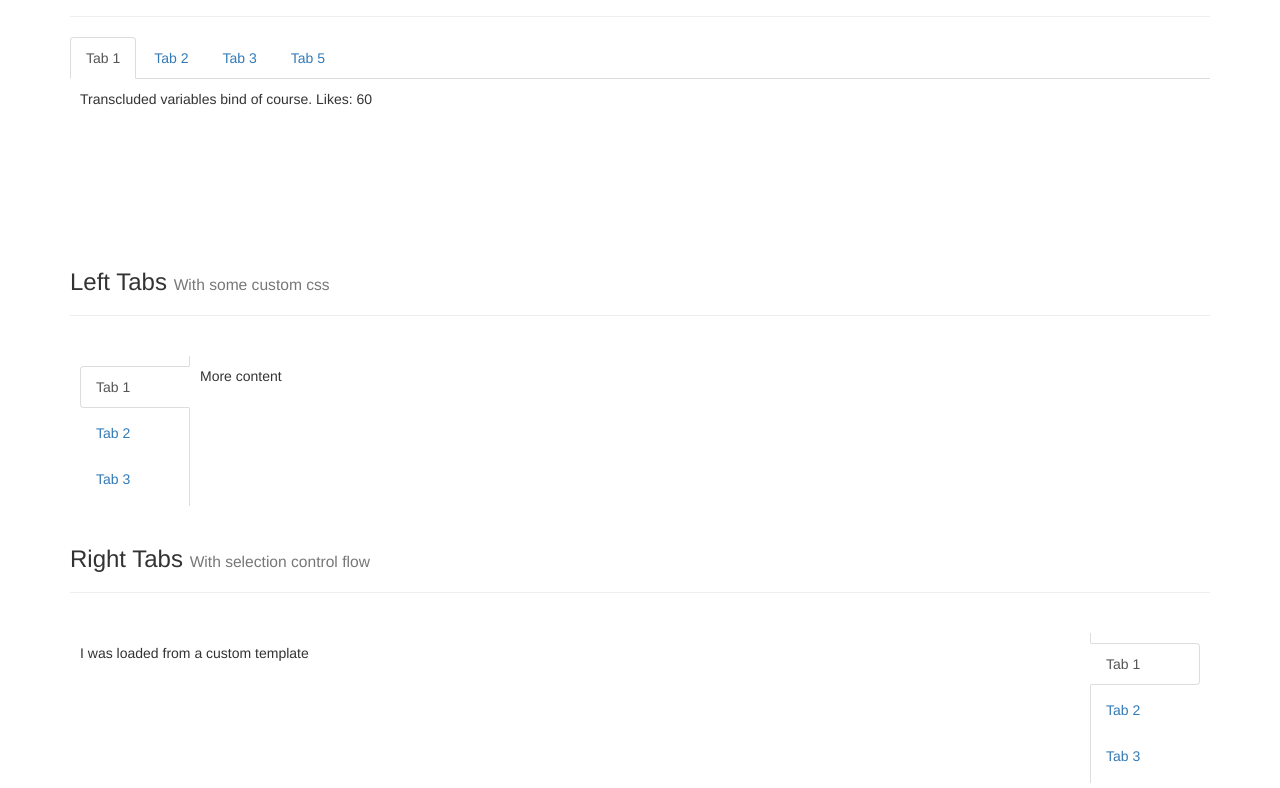
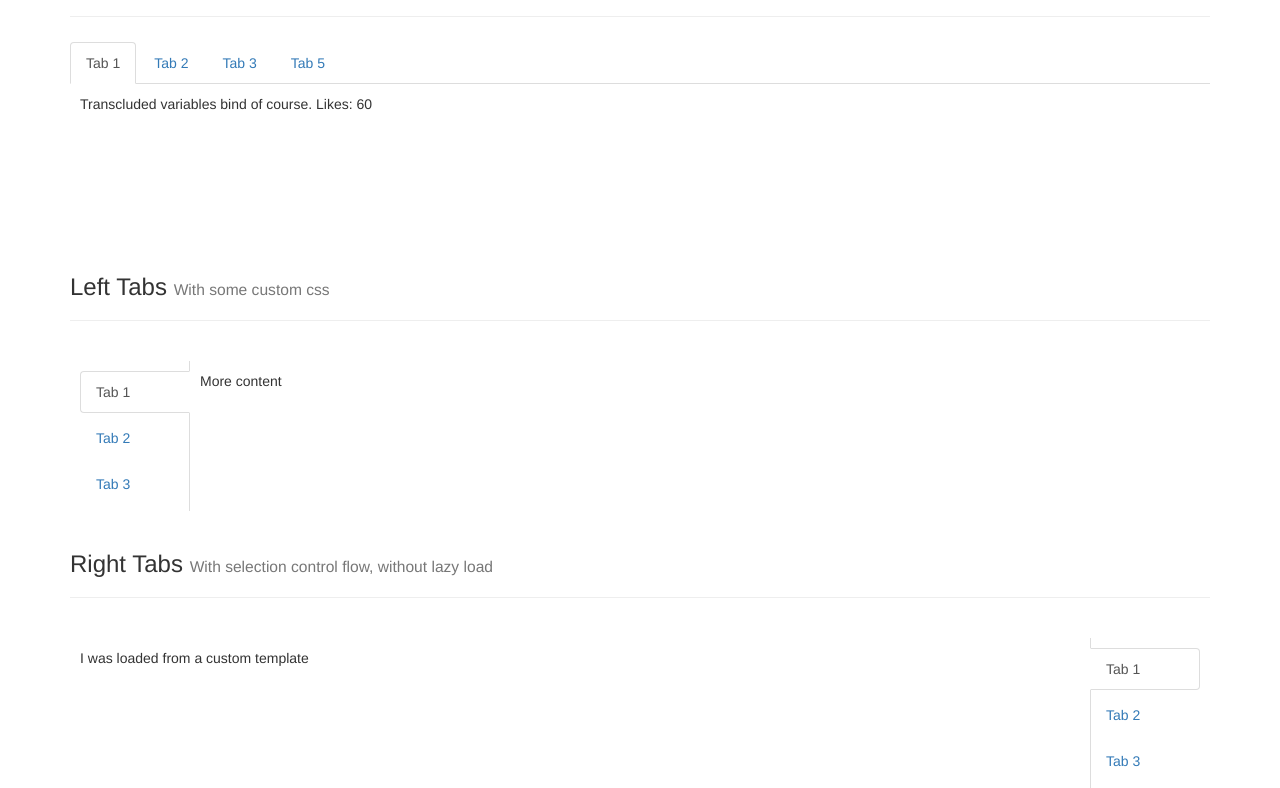
Before and after one commit to jdewit/ez-tabs, a website: page index.html in a window 1280 px wide. Shown: the part 83-871 px from the top of the page. Drawn offline with nearby package versions, Linux system fonts and the light colour scheme.

Commit message:
build template manually to prevent scope related bugs, keep compiled tabs on page

```diff
--- a/Gruntfile.js
+++ b/Gruntfile.js
@@ -19,14 +19,8 @@ module.exports = function(grunt) {
       },
       src: {
         files: {
-          src: ['src/**/*.js', 'test/**/*.js']
+          src: ['src/**/*.js']
         },
-      }
-    },
-    karma: {
-      singleRun: {
-        configFile: 'karma.conf.js',
-        singleRun: true
       }
     },
     less: {
@@ -36,16 +30,6 @@ module.exports = function(grunt) {
       styles: {
         files: {
           'dist/ez-tabs.min.css': ['src/*.less']
-        }
-      }
-    },
-    ngtemplates:  {
-      ezTabs:      {
-        src:      'src/views/**/*.html',
-        dest:     'dist/ez-tabs-tpl.min.js',
-        options: {
-          module: 'ez.tabs',
-          url: function(url) { return url.replace('src/views/', ''); }
         }
       }
     },
@@ -71,11 +55,8 @@ module.exports = function(grunt) {
   grunt.loadNpmTasks('grunt-contrib-watch');
   grunt.loadNpmTasks('grunt-contrib-less');
   grunt.loadNpmTasks('grunt-karma');
-  grunt.loadNpmTasks('grunt-angular-templates');
   grunt.loadNpmTasks('grunt-bump');
 
-  grunt.registerTask('default', ['jshint', 'ngtemplates', 'uglify', 'less']);
-
-  grunt.registerTask('test', ['karma:singleRun']);
+  grunt.registerTask('default', ['jshint', 'uglify', 'less']);
 
 };
--- a/index.html
+++ b/index.html
@@ -11,7 +11,6 @@
 
   <link href="dist/ez-tabs.min.css" rel="stylesheet"/>
   <script src="src/ez-tabs.js"></script>
-  <script src="dist/ez-tabs-tpl.min.js"></script>
 
   <script>
     angular.module('myApp', ['ez.tabs'])
@@ -20,8 +19,10 @@
       $scope.likes = 10;
 
       $scope.config = {
-        preSelectPromise: function() {
+        preSelectPromise: function(tab) {
           var deferred = $q.defer();
+
+          console.log(tab);
 
           setTimeout(function() {
             if (confirm('Are you sure?')) {
@@ -34,6 +35,12 @@
           return deferred.promise;
         }
       };
+
+      $scope.toggleTab4 = function() {
+        $scope.showTab4 = !$scope.showTab4;
+      };
+
+      $scope.tab2Heading = 'Tab 2';
 
       $interval(function() {
         $scope.likes++;
@@ -52,16 +59,18 @@
       <tabset>
         <tab>
           <tab-heading>Tab 1</tab-heading>
-          <tab-content>Transcluded variables bind of course. Likes: {{ likes }}</tab-content>
+          <tab-content><div meo></div>Transcluded variables bind of course. Likes: {{ likes }}</tab-content>
         </tab>
         <tab>
-          <tab-heading>Tab 2</tab-heading>
-          <tab-content>Other content</tab-content>
+        <tab-heading>{{ tab2Heading }}</tab-heading>
+          <tab-content>
+          Tab 2 Heading: <input type="text" ng-model="tab2Heading"/>
+          </tab-content>
         </tab>
         <tab>
           <tab-heading>Tab 3</tab-heading>
           <tab-content>
-            <button ng-click="showTab4 = !showTab4">Toggle Tab 4</button>
+            <button ng-click="toggleTab4()">Toggle Tab 4</button>
           </tab-content>
         </tab>
         <tab ng-if="showTab4">
@@ -92,10 +101,10 @@
         </tab>
       </tabset>
       <br>
-      <h3>Right Tabs <small>With selection control flow</small></h3>
+      <h3>Right Tabs <small>With selection control flow, without lazy load</small></h3>
       <hr>
       <br>
-      <tabset class="tabs-right" config="config">
+      <tabset class="tabs-right" config="config" lazy="false">
         <tab>
           <tab-heading>Tab 1</tab-heading>
           <tab-content src="custom.html"></tab-content>
--- a/karma.conf.js
+++ /dev/null
@@ -1,25 +0,0 @@
-module.exports = function(config) {
-  config.set({
-    basePath: '',
-
-    frameworks: ['jasmine-jquery', 'jasmine'],
-
-    files: [
-      // libraries
-      'bower_components/jquery/dist/jquery.js',
-      'bower_components/angular/angular.js',
-      'bower_components/angular-mocks/angular-mocks.js',
-
-      // our app
-      'src/ez-tabs.js',
-      'dist/ez-tabs-tpl.min.js',
-
-      // tests
-      'test/*Spec.js',
-    ],
-
-    port: 1245,
-
-    browsers: ['Chrome']
-  });
-};
--- a/src/ez-tabs.js
+++ b/src/ez-tabs.js
@@ -1,77 +1,134 @@
 angular.module('ez.tabs', [])
 
 .constant('EzTabsConfig', {
+
   /**
    * Allow user to tie a promise into the selection of a tab
    */
-  preSelectPromise: null
+  preSelectPromise: null,
+
+  /**
+   * Only compile tab content if tab has been selected
+   */
+  lazy: true
+
 })
 
-.directive('tabset', ['$sce', '$templateCache', '$compile', 'EzTabsConfig', function($sce, $templateCache, $compile, EzTabsConfig) {
+.directive('tabset', ['$templateCache', '$compile', 'EzTabsConfig', function($templateCache, $compile, EzTabsConfig) {
   return {
     restrict: 'E',
     scope: {
-      config: '=?'
+      config: '=?',
+      tabIndex: '=?'
     },
-    compile: function(el, attr, tran) {
-      var tabEls = el.find('tab').remove();
+    compile: function($el, attrs) {
+      var $tabEls = $el.find('tab').remove();
+      var tabs = [];
+      var $pane;
+      var $li;
+      var $tabs;
+      var $panes;
+      var tabAttrs;
+      var $tpl = angular.element('<div><ul class="nav nav-tabs"></ul><div class="tab-content"></div></div>');
 
-      el.addClass('ez-tabs');
+      // copy over any attributes set on the tabset
+      for (var k in attrs.$attr) {
+        if (k !== 'config' && k !== 'tabIndex') {
+          $tpl.attr(k, attrs[k]);
+        }
+      }
 
-      return function(scope, $el) {
-        scope.tabs = [];
+      $tpl.addClass('ez-tabs');
+
+      $tabs = $tpl.find('ul');
+      $panes = $tpl.find('.tab-content');
+
+      $tabEls.each(function(i) {
+        $li = angular.element('<li data-index="'+ i +'"><a>' + $tabEls[i].children[0].innerHTML + '</a></li>');
+        $pane = angular.element('<div data-index="'+ i +'" class="tab-pane"><div class="tab-pane-content"></div></div>');
+
+        // copy over any attributes set on the tab
+        tabAttrs = $tabEls[i].attributes;
+        for (var j = 0; j < tabAttrs.length; j++) {
+          $li.find('a').attr(tabAttrs[j].nodeName, tabAttrs[j].value);
+          $pane.find('.tab-pane-content').attr(tabAttrs[j].nodeName, tabAttrs[j].value);
+        }
+
+        tabs.push({
+          src: $tabEls[i].children[1].getAttribute('src'),
+          rawHtml: $tabEls[i].children[1].innerHTML
+        });
+
+        $tabs.append($li);
+        $panes.append($pane);
+      });
+
+      return function(scope, $el, attrs) {
+        var tab;
+        var $html;
+        var select;
+
+        scope.tabs = tabs;
 
         scope.options = angular.extend({}, EzTabsConfig, scope.config);
 
-        tabEls.each(function(i) {
-          scope.tabs.push({
-            show: true,
-            heading: $sce.trustAsHtml(tabEls[i].children[0].innerHTML),
-            rawHtml: tabEls[i].children[1].innerHTML,
-            src: tabEls[i].children[1].getAttribute('src')
-          });
-
-          var ngIf = tabEls[i].getAttribute('ng-if');
-
-          if (ngIf) {
-            scope.$parent.$watch(ngIf, function(newVal) {
-              scope.tabs[i].show = !!newVal;
-            });
-          }
+        $tpl.find('.nav.nav-tabs').on('click', 'a', function() {
+          scope.select($(this).parent().data('index'));
         });
 
-        var select = function(tab) {
-          if (scope.tab) {
-            scope.tab.active = false;
+        var compileTab = function(i) {
+          tab = scope.tabs[i];
+
+          if (tab.src) {
+            $html = $templateCache.get(tab.src);
+          } else {
+            $html = tab.rawHtml;
           }
 
-          scope.tab = tab;
-          tab.active = true;
+          $tpl.find('.tab-pane[data-index="'+ i +'"]').append($html);
 
-          if (tab.src) {
-            tab.html = $compile($templateCache.get(tab.src))(scope.$parent);
-          } else {
-            tab.html = $compile('<div>' + tab.rawHtml + '</div>')(scope.$parent);
+          $compile($tpl)(scope.$parent);
+
+          tab.compiled = true;
+        };
+
+        // compile all tabs if we're feeling wasteful
+        if (!scope.options.lazy || attrs.lazy === 'false') {
+          for (var i = 0; i < tabs.length; i++) {
+            compileTab(i);
+          }
+        }
+
+        select = function(i) {
+          tab = scope.tabs[i];
+
+          if (!tab.compiled) {
+            compileTab(i);
           }
 
-          angular.element($el[0].children[0].children[1].children[0]).html(tab.html);
+          $tpl.find('.active').removeClass('active');
+          $tpl.find('.tab-pane[data-index="'+ i +'"]').addClass('active');
+          $tpl.find('li[data-index="'+ i +'"]').addClass('active');
+
+          scope.tabIndex = i;
         };
 
-        scope.select = function(tab) {
+        scope.select = function(i) {
           if (scope.options.preSelectPromise) {
-            scope.options.preSelectPromise(tab, $el).then(function() {
-              select(tab);
+            scope.options.preSelectPromise(scope.tabs[i], $tpl, i).then(function() {
+              select(i);
             });
           } else {
-            select(tab);
+            select(i);
           }
         };
 
-        // init
-        $el.append($compile($templateCache.get('ez-tabs.html'))(scope));
+        //init
 
-        select(scope.tabs[0]);
+        $el.replaceWith($tpl);
+        select(0);
       };
     }
   };
-}]);
+}])
+;
--- a/src/ez-tabs.less
+++ b/src/ez-tabs.less
@@ -1,22 +1,22 @@
 .ez-tabs {
   position: relative;
-  display: block;
 
   .nav-tabs {
     a {
+      margin-top: 5px;
+
+      &:hover {
         cursor: pointer;
       }
     }
+  }
 
-  div > .tab-content {
+  > .tab-content {
     padding: 10px;
     min-height: 150px;
   }
 
   &.tabs-left, &.tabs-right {
-    position: relative;
-
-    div {
     position: relative;
 
     > .nav-tabs {
@@ -27,7 +27,6 @@
       z-index: 1;
 
       li {
-          margin-top: 5px;
         display: block;
         width: 100%;
 
@@ -52,10 +51,9 @@
 
     }
   }
-  }
 
   &.tabs-left {
-    div > .nav-tabs {
+    > .nav-tabs {
       left: 0;
 
       li {
@@ -73,14 +71,14 @@
       }
     }
 
-    div > .tab-content {
+    > .tab-content {
       margin-left: 119px;
       border-left: 1px solid #ddd;
     }
   }
 
   &.tabs-right {
-    div > .nav-tabs {
+    > .nav-tabs {
       right: 0;
 
       li {
@@ -98,7 +96,7 @@
       }
     }
 
-    div > .tab-content {
+    > .tab-content {
       margin-right: 119px;
       border-right: 1px solid #ddd;
     }
```
Also changed, not shown: package.json (+1 -13 lines), src/views/ez-tabs.html (deleted, +0 -10 lines), README.md, dist/ez-tabs-tpl.min.js (deleted), dist/ez-tabs.min.css, dist/ez-tabs.min.js. Lines whose indentation alone changed are shown as unchanged.
